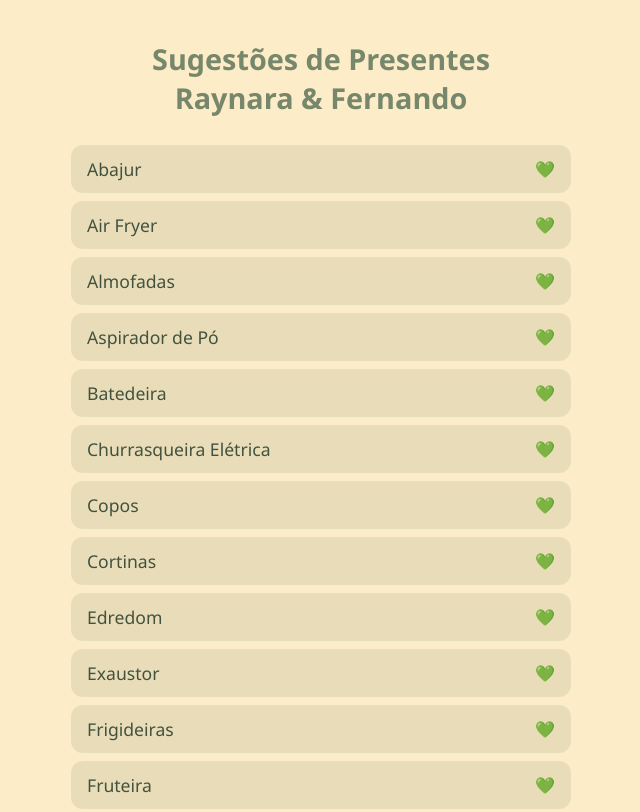
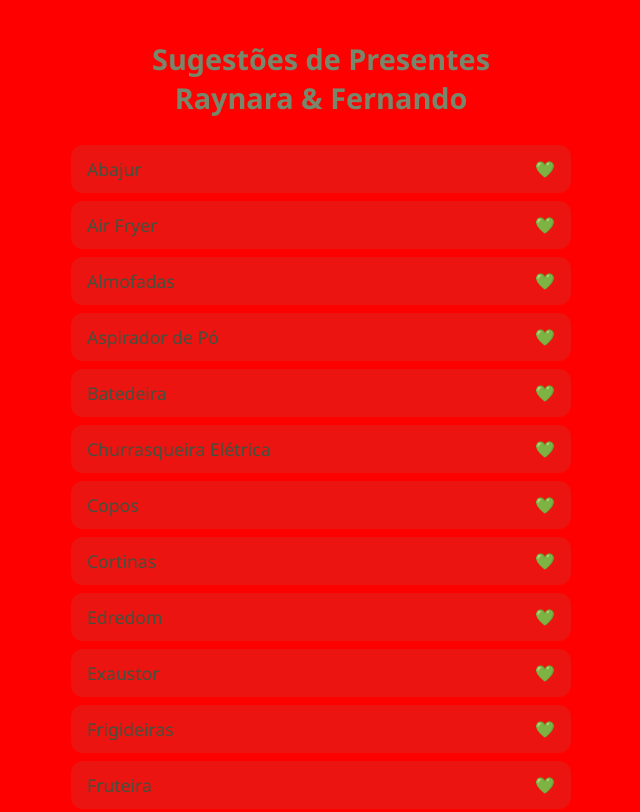
Before and after one commit to fernando-pedro/gift-suggestion-list, a plain HTML site: page index.html in a window 1280 px wide. Shown: the top 812 px of the page, without its empty margins (319-959 px from the left). Drawn offline with Linux system fonts and the light colour scheme.

Commit message:
troca de cor

```diff
--- a/index.html
+++ b/index.html
@@ -8,7 +8,7 @@
     body {
       margin: 0;
       font-family: "Segoe UI", Tahoma, Geneva, Verdana, sans-serif;
-      background-color: #fcecc7;
+      background-color: red;
       color: #42523f;
       display: flex;
       flex-direction: column;
```
